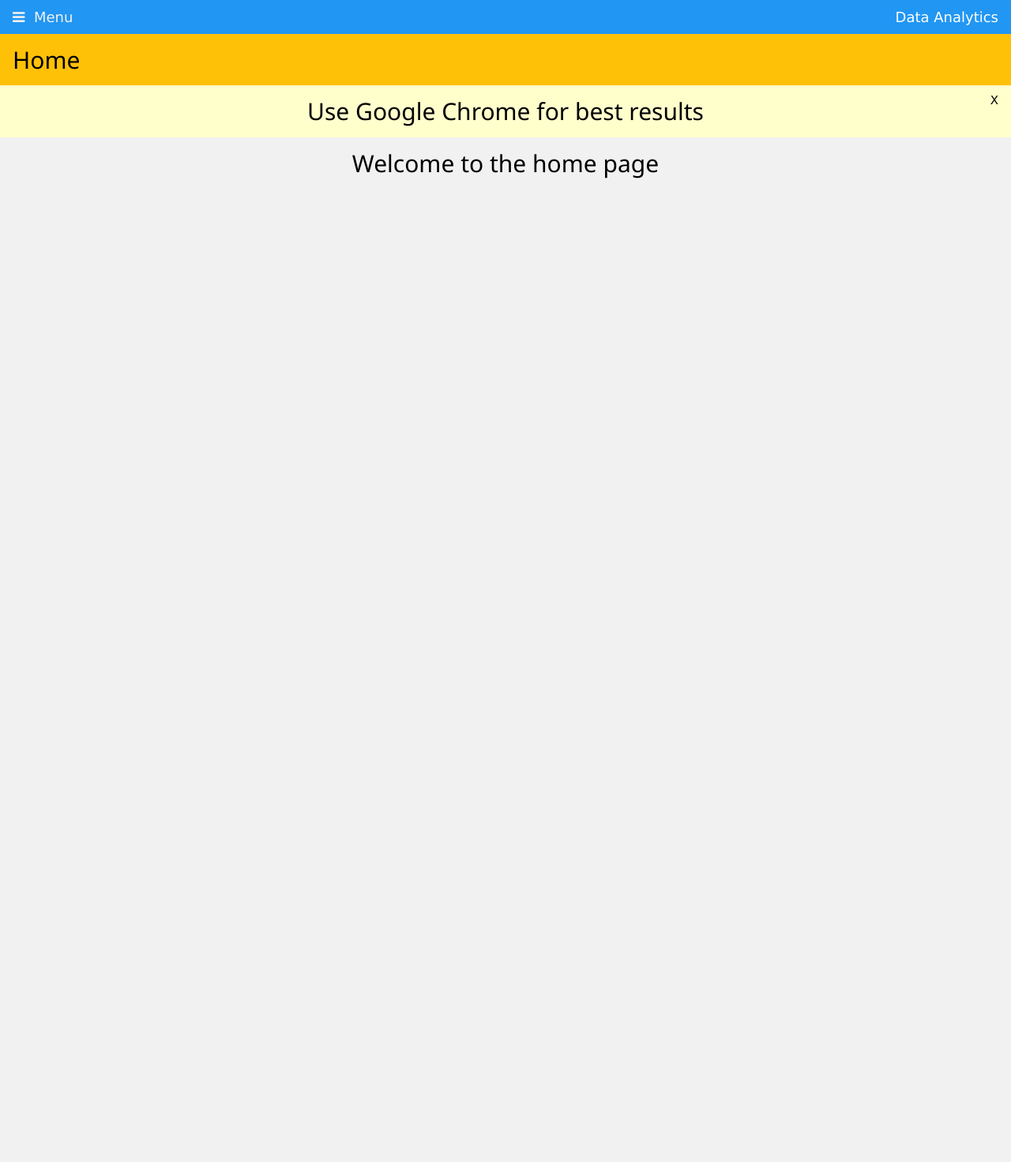
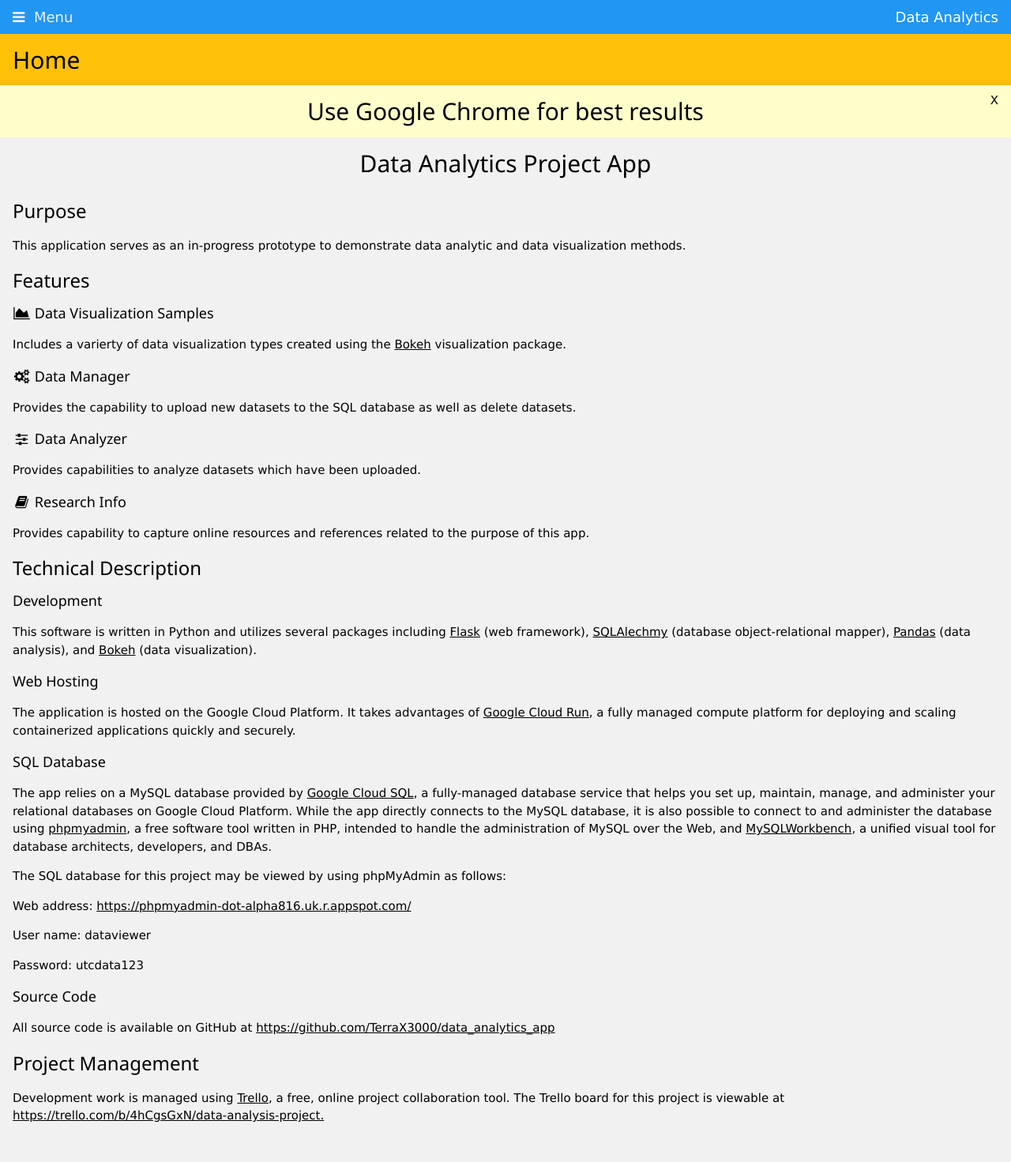
Before and after one commit to TerraX3000/data_analytics_app, a Flask app: page / in a window 1280 px wide. Shown: the whole page at 79% size. Before the commit the page ends 226 px from the top, so only its background shows below. Run offline with Flask 3, Linux system fonts and the light colour scheme; parts of the project's set-up code (start-up, migrations or seed data) failed here and were passed over.

Commit message:
added info to home page

```diff
--- a/main_app/templates/home.html
+++ b/main_app/templates/home.html
@@ -11,7 +11,55 @@
     <h2>Use Google Chrome for best results</h2>
 </div>
 <div class="w3-container w3-center">
-    <h2>Welcome to the home page</h2>
+    <h2>Data Analytics Project App</h2>
+</div>
+<div class="w3-container">
+    <h3> Purpose</h3>
+    <p> This application serves as an in-progress prototype to demonstrate data analytic and data visualization methods.
+    </p>
+    <h3> Features</h3>
+    <h5> <i class="fa fa-area-chart fa-fw"></i> Data Visualization Samples</h5>
+    <p> Includes a varierty of data visualization types created using the <a
+            href="https://docs.bokeh.org/en/latest/index.html#">Bokeh</a> visualization package.</p>
+    <h5> <i class="fa fa-cogs fa-fw"></i> Data Manager</h5>
+    <p> Provides the capability to upload new datasets to the SQL database as well as delete datasets.</p>
+    <h5> <i class="fa fa-sliders fa-fw"></i> Data Analyzer</h5>
+    <p> Provides capabilities to analyze datasets which have been uploaded.</p>
+    <h5> <i class="fa fa-book fa-fw"></i> Research Info</h5>
+    <p> Provides capability to capture online resources and references related to the purpose of this app. </p>
+    <h3> Technical Description</h3>
+    <h5> Development</h5>
+    <p> This software is written in Python and utilizes several packages including <a
+            href="https://flask.palletsprojects.com/en/1.1.x/">Flask</a> (web framework), <a
+            href="https://www.sqlalchemy.org/">SQLAlechmy</a>
+        (database object-relational mapper), <a href="https://pandas.pydata.org/">Pandas</a> (data analysis), and <a
+            href="https://docs.bokeh.org/en/latest/index.html#">Bokeh</a> (data visualization). </p>
+    <h5> Web Hosting</h5>
+    <p> The application is hosted on the Google Cloud Platform. It takes advantages of <a
+            href="https://cloud.google.com/run">Google Cloud Run</a>, a fully managed compute platform for deploying and
+        scaling containerized applications quickly and securely.</p>
+    <h5> SQL Database</h5>
+    <p> The app relies on a MySQL database provided by <a href="https://cloud.google.com/sql/docs">Google Cloud SQL</a>,
+        a fully-managed database service that helps you set up, maintain, manage, and administer your relational
+        databases on Google Cloud Platform. While the app directly connects to the MySQL database, it is also possible
+        to connect to and administer the database using <a href="https://www.phpmyadmin.net/">phpmyadmin</a>, a free
+        software tool written in PHP, intended to handle the administration of MySQL over the Web, and <a
+            href="https://www.mysql.com/products/workbench/">MySQLWorkbench</a>, a unified visual tool for database
+        architects, developers, and DBAs.</p>
+    <p> The SQL database for this project may be viewed by using phpMyAdmin as follows:</p>
+    <p>Web address: <a
+            href="https://phpmyadmin-dot-alpha816.uk.r.appspot.com/">https://phpmyadmin-dot-alpha816.uk.r.appspot.com/</a>
+    </p>
+    <p> User name: dataviewer </p>
+    <p> Password: utcdata123 </p>
+    <h5> Source Code</h5>
+    <p> All source code is available on GitHub at <a href="https://github.com/TerraX3000/data_analytics_app">
+            https://github.com/TerraX3000/data_analytics_app</a></p>
+    <h3>Project Management</h3>
+    <p> Development work is managed using <a href="https://trello.com">Trello</a>, a free, online project collaboration
+        tool. The Trello board for this project is viewable at <a
+            href="https://trello.com/b/4hCgsGxN/data-analysis-project">https://trello.com/b/4hCgsGxN/data-analysis-project.</a>
+    </p>
 </div>
 
 {% endblock content %}
--- a/main_app/templates/layout.html
+++ b/main_app/templates/layout.html
@@ -55,16 +55,14 @@
             <a href="/" class="w3-bar-item w3-button w3-padding"><i class="fa fa-home fa-fw"></i>
                 Home</a>
             <a href="/datavisualizationsamples" class="w3-bar-item w3-button w3-padding"><i
-                    class="fa fa-home fa-fw"></i>
+                    class="fa fa-area-chart fa-fw"></i>
                 Data Visualization Samples</a>
-            <a href="/datasetmanager" class="w3-bar-item w3-button w3-padding"><i class="fa fa-home fa-fw"></i>
+            <a href="/datasetmanager" class="w3-bar-item w3-button w3-padding"><i class="fa fa-cogs fa-fw"></i>
                 Dataset Manager</a>
-            <a href="/datasetanalyzer" class="w3-bar-item w3-button w3-padding"><i class="fa fa-home fa-fw"></i>
+            <a href="/datasetanalyzer" class="w3-bar-item w3-button w3-padding"><i class="fa fa-sliders fa-fw"></i>
                 Dataset Analyzer</a>
-            <a href="/researchinfo" class="w3-bar-item w3-button w3-padding"><i class="fa fa-home fa-fw"></i>
+            <a href="/researchinfo" class="w3-bar-item w3-button w3-padding"><i class="fa fa-book fa-fw"></i>
                 Research Info</a>
-            <a href="/about" class="w3-bar-item w3-button w3-padding"><i class="fa fa-bank fa-fw"></i>  About My App</a>
-
         </div>
     </nav>
 
```
